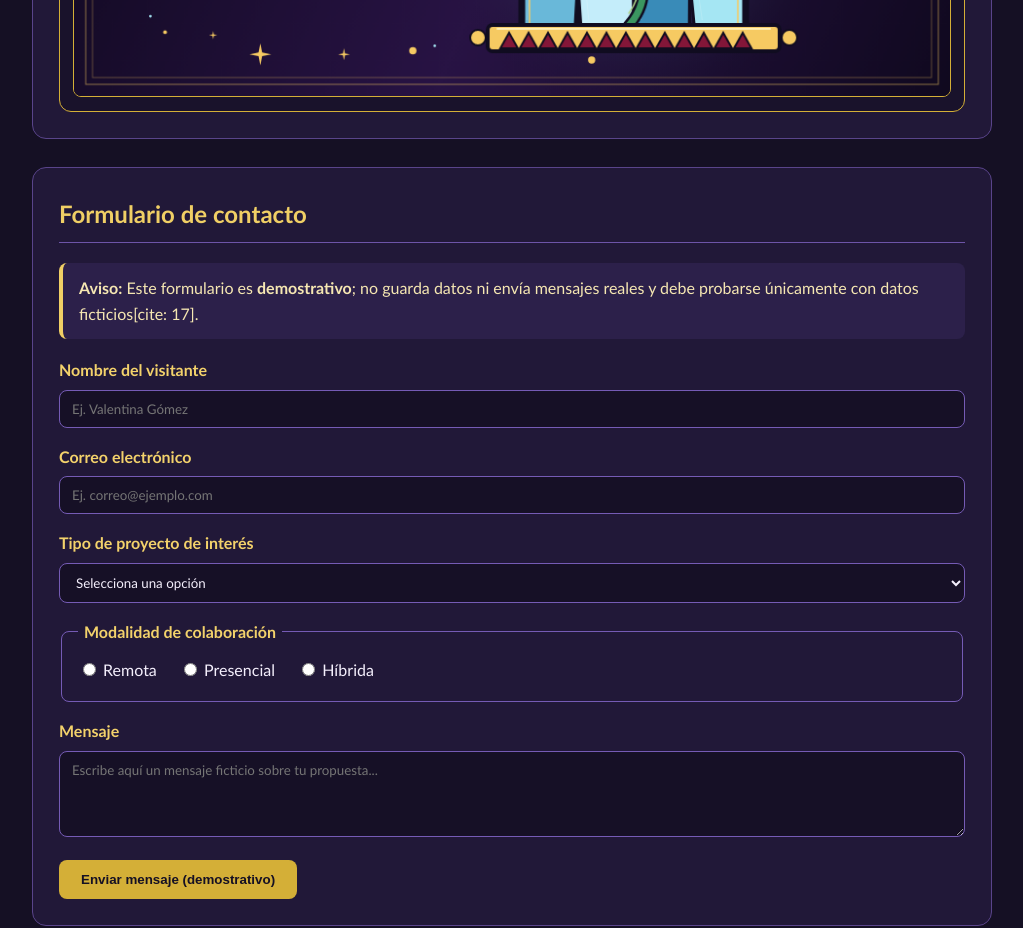
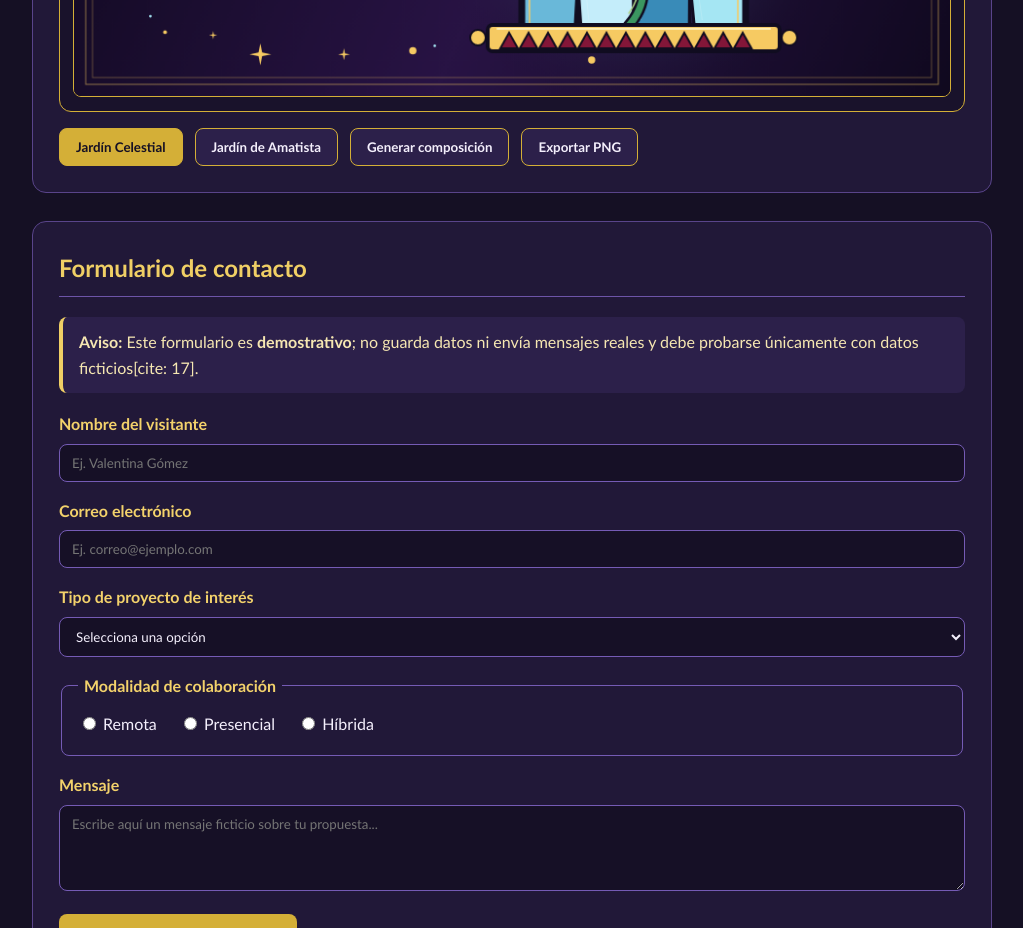
Before and after one commit to gabrielaaleman3am-ai/paginagabriela, a plain HTML site: page index.html in a window 1280 px wide. Shown: the part 2580-3508 px from the top of the page, without its empty margins (128-1151 px from the left). Drawn offline with Linux system fonts and the light colour scheme.

Commit message:
agregar botones del canva

```diff
--- a/canvas.js
+++ b/canvas.js
@@ -1,6 +1,7 @@
 
 const canvas = document.getElementById("canvasIlustracion");
 const ctx = canvas?.getContext("2d");
+
 
 if (canvas && ctx) {
   const W = 900;
--- a/index.html
+++ b/index.html
@@ -135,10 +135,17 @@
         Espacio reservado para la composición gráfica desarrollada con HTML5 Canvas / diseño de
         referencia en Canva.
       </p>
-      <div class="marco-canvas">
+    <div class="marco-canvas">
         <canvas id="canvasIlustracion" width="760" height="320">
           Tu navegador no soporta el elemento canvas.
         </canvas>
+      </div>
+
+      <div class="controles-canvas">
+        <button type="button" id="btnPaleta1" class="btn-canvas">Jardín Celestial</button>
+        <button type="button" id="btnPaleta2" class="btn-canvas">Jardín de Amatista</button>
+        <button type="button" id="btnGenerar" class="btn-canvas">Generar composición</button>
+        <button type="button" id="btnGuardar" class="btn-canvas">Exportar PNG</button>
       </div>
     </section>
 
@@ -204,8 +211,8 @@
     <p>Página personal de Ilustración · Prototipo en desarrollo</p>
     <a href="../../index.html">Volver al equipo</a>
   </footer>
+  <script src="canvas.js"></script>
 
 </body>
-<script src="canvas.js"></script>
 
 </html>
```
